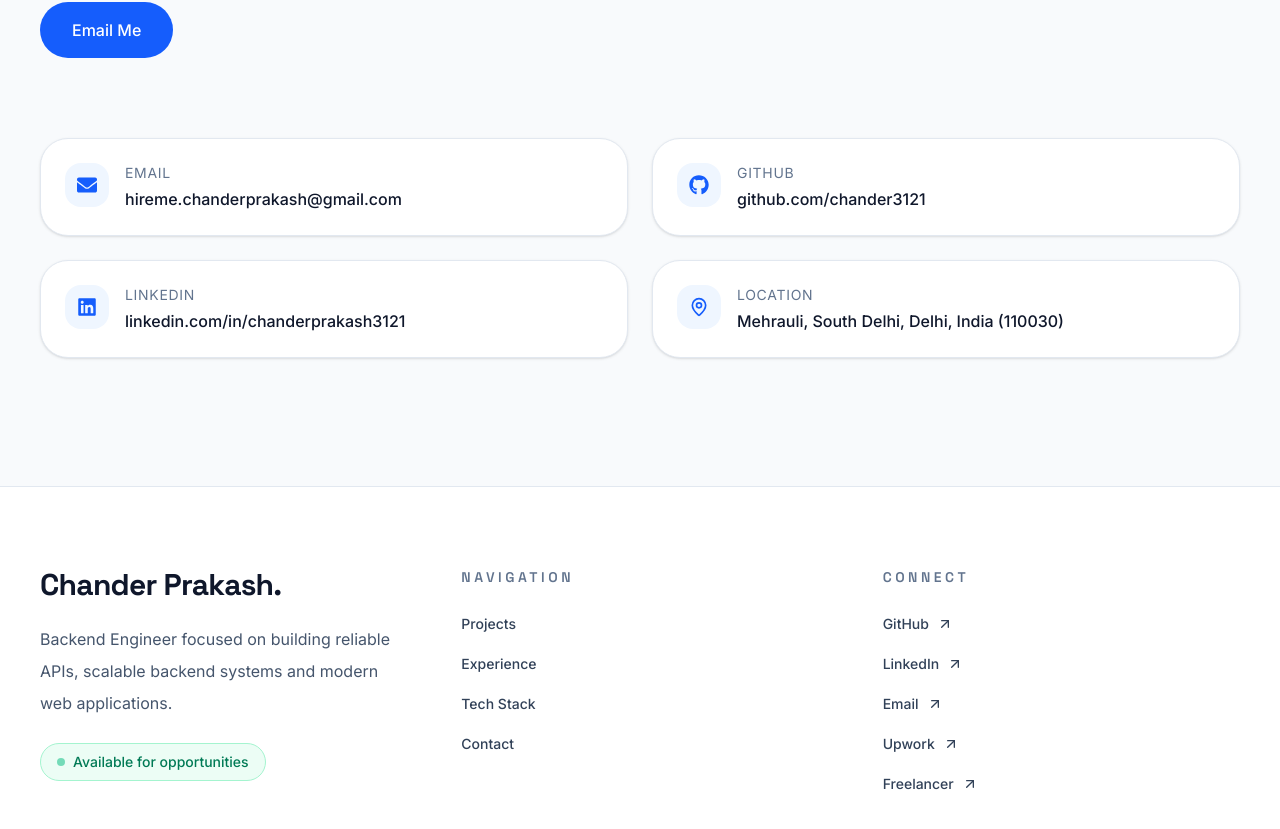
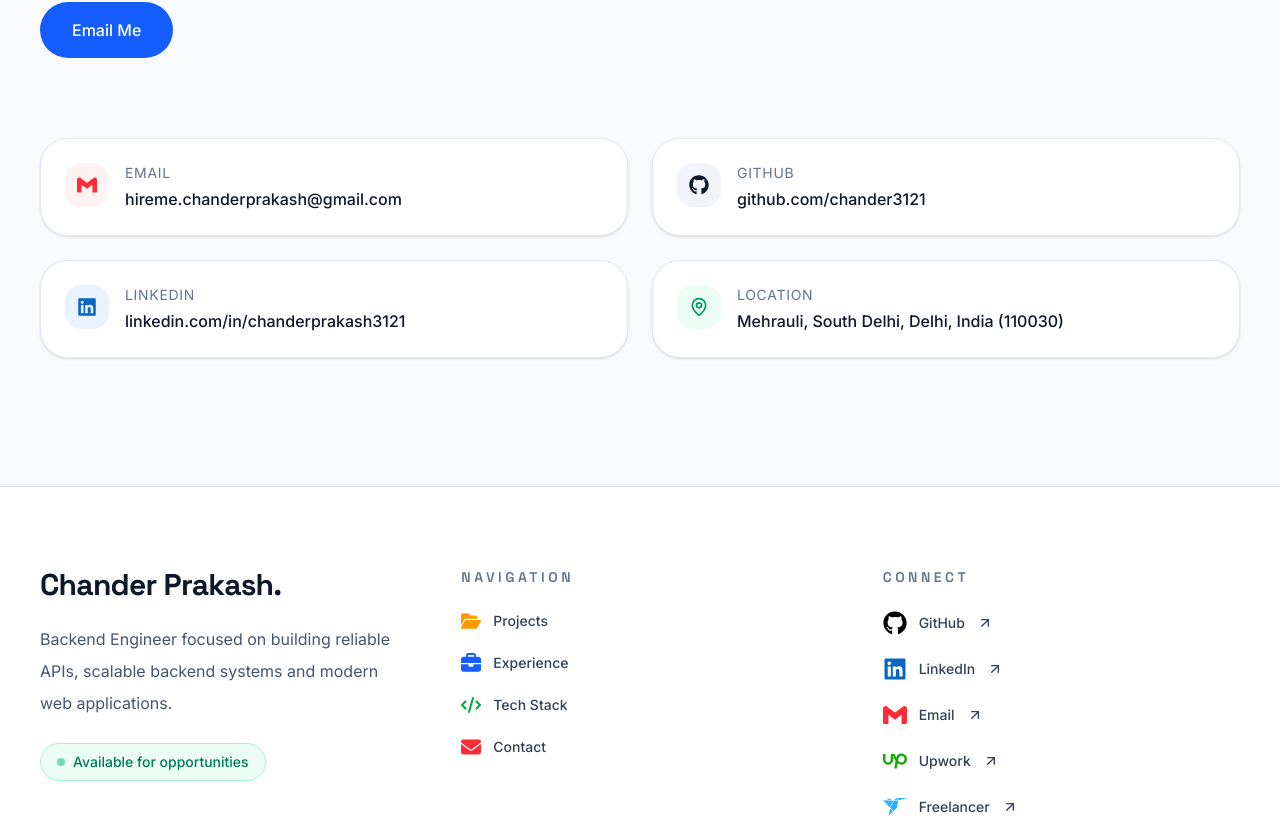
Before and after one commit to Chander3121/whoischanderprakash, a Next.js app: page / in a window 1280 px wide. Shown: the part 7111-7940 px from the top of the page. Built offline with nearby package versions, Linux system fonts and the light colour scheme; no server answers.

Commit message:
Change icons color and add icons in footer links

```diff
--- a/components/cards/ContactCard.tsx
+++ b/components/cards/ContactCard.tsx
@@ -3,14 +3,35 @@
 import { motion } from "framer-motion";
 import Link from "next/link";
 
-import { FaGithub, FaLinkedin, FaEnvelope } from "react-icons/fa";
+import { FaGithub, FaLinkedin } from "react-icons/fa";
+import { SiGmail } from "react-icons/si";
 import { MapPin } from "lucide-react";
 
 const icons = {
-  mail: FaEnvelope,
-  github: FaGithub,
-  linkedin: FaLinkedin,
-  location: MapPin,
+  mail: {
+    icon: SiGmail,
+    color: "text-red-500",
+    bg: "bg-red-50",
+    hoverBg: "group-hover:bg-red-500",
+  },
+  github: {
+    icon: FaGithub,
+    color: "text-slate-900 dark:text-white",
+    bg: "bg-slate-100",
+    hoverBg: "group-hover:bg-slate-900",
+  },
+  linkedin: {
+    icon: FaLinkedin,
+    color: "text-[#0A66C2]",
+    bg: "bg-[#E8F3FF]",
+    hoverBg: "group-hover:bg-[#0A66C2]",
+  },
+  location: {
+    icon: MapPin,
+    color: "text-emerald-600",
+    bg: "bg-emerald-50",
+    hoverBg: "group-hover:bg-emerald-600",
+  },
 } as const;
 
 type IconType = keyof typeof icons;
@@ -28,7 +49,7 @@ export default function ContactCard({
   value,
   href,
 }: Props) {
-  const Icon = icons[icon];
+  const { icon: Icon, color, bg, hoverBg } = icons[icon];
 
   return (
     <motion.div
@@ -60,23 +81,21 @@ export default function ContactCard({
           hover:shadow-xl
         "
       >
-        <div className="
+        <div
+          className={`
             rounded-xl
-          bg-blue-50
             p-2.5
-
-          text-blue-600
-
             transition-all
             duration-300
-
             group-hover:scale-110
-          group-hover:bg-blue-600
             group-hover:text-white
-
             sm:rounded-2xl
             sm:p-3
-        ">
+            ${bg}
+            ${color}
+            ${hoverBg}
+          `}
+        >
           <Icon size={20} />
         </div>
 
--- a/components/layout/Footer.tsx
+++ b/components/layout/Footer.tsx
@@ -1,45 +1,76 @@
 import Link from "next/link";
 import { ArrowUpRight } from "lucide-react";
+
+import {
+  FaGithub,
+  FaLinkedin,
+  FaUpwork,
+  FaFolderOpen,
+  FaBriefcase,
+  FaCode,
+  FaEnvelope,
+} from "react-icons/fa6";
+
+import { SiFreelancer, SiGmail } from "react-icons/si";
 
 const navigation = [
   {
     label: "Projects",
     href: "#projects",
+    icon: FaFolderOpen,
+    color: "text-amber-500",
   },
   {
     label: "Experience",
     href: "#experience",
+    icon: FaBriefcase,
+    color: "text-blue-600",
   },
   {
     label: "Tech Stack",
     href: "#tech-stack",
+    icon: FaCode,
+    color: "text-green-600",
   },
   {
     label: "Contact",
     href: "#contact",
+    icon: FaEnvelope,
+    color: "text-red-500",
   },
 ];
+
 
 const socials = [
   {
     label: "GitHub",
     href: "https://github.com/chander3121",
+    icon: FaGithub,
+    color: "text-black dark:text-white",
   },
   {
     label: "LinkedIn",
     href: "https://linkedin.com/in/chanderprakash3121",
+    icon: FaLinkedin,
+    color: "text-[#0A66C2]",
   },
   {
     label: "Email",
     href: "mailto:hireme.chanderprakash@gmail.com",
+    icon: SiGmail,
+    color: "text-red-500",
   },
   {
     label: "Upwork",
     href: "https://www.upwork.com/freelancers/~01e97f825ef3368606?mp_source=share",
+    icon: FaUpwork,
+    color: "text-[#14A800]",
   },
   {
     label: "Freelancer",
     href: "https://www.freelancer.in/u/Chander1998?sb=t",
+    icon: SiFreelancer,
+    color: "text-[#29B2FE]",
   },
 ];
 
@@ -98,16 +129,21 @@ export default function Footer() {
             </h3>
 
             <ul className="mt-6 space-y-4">
-              {navigation.map((item) => (
+              {navigation.map((item) => {
+                const Icon = item.icon;
+
+                return (
                   <li key={item.label}>
                     <Link
                       href={item.href}
-                    className="inline-flex items-center gap-2 text-sm font-medium text-slate-700 transition-all duration-300 hover:text-blue-600 hover:translate-x-1"
+                      className="inline-flex items-center gap-3 text-sm font-medium text-slate-700 transition-all duration-300 hover:text-blue-600 hover:translate-x-1"
                     >
-                    {item.label}
+                      <Icon className={`${item.color} text-xl`} />
+                      <span>{item.label}</span>
                     </Link>
                   </li>
-              ))}
+                );
+              })}
             </ul>
           </div>
 
@@ -119,20 +155,26 @@ export default function Footer() {
             </h3>
 
             <ul className="mt-5 space-y-3 sm:mt-6 sm:space-y-4">
-              {socials.map((item) => (
+              {socials.map((item) => {
+                const Icon = item.icon;
+
+                return (
                   <li key={item.label}>
                     <Link
                       href={item.href}
                       target="_blank"
                       rel="noopener noreferrer"
-                    className="inline-flex items-center gap-2 text-sm font-medium text-slate-700 transition-all duration-300 hover:text-blue-600 hover:translate-x-1"
+                      className="inline-flex items-center gap-3 text-sm font-medium text-slate-700 transition-all duration-300 hover:text-blue-600 hover:translate-x-1"
                     >
-                    {item.label}
+                      <Icon className={`${item.color} text-2xl`} />
+
+                      <span>{item.label}</span>
 
                       <ArrowUpRight size={16} />
                     </Link>
                   </li>
-              ))}
+                );
+              })}
             </ul>
           </div>
         </div>
--- a/components/navbar/MobileNavLinks.tsx
+++ b/components/navbar/MobileNavLinks.tsx
@@ -20,26 +20,46 @@ const links = [
     label: "Projects",
     id: "projects",
     icon: BriefcaseBusiness,
+    bg: "bg-amber-100",
+    hoverBg: "group-hover:bg-amber-200",
+    color: "text-amber-600",
+    hoverColor: "group-hover:text-amber-700",
   },
   {
     label: "Experience",
     id: "experience",
     icon: Briefcase,
+    bg: "bg-sky-100",
+    hoverBg: "group-hover:bg-sky-200",
+    color: "text-sky-600",
+    hoverColor: "group-hover:text-sky-700",
   },
   {
     label: "Services",
     id: "services",
     icon: Handshake,
+    bg: "bg-emerald-100",
+    hoverBg: "group-hover:bg-emerald-200",
+    color: "text-emerald-600",
+    hoverColor: "group-hover:text-emerald-700",
   },
   {
     label: "Tech Stack",
     id: "tech-stack",
     icon: Cpu,
+    bg: "bg-violet-100",
+    hoverBg: "group-hover:bg-violet-200",
+    color: "text-violet-600",
+    hoverColor: "group-hover:text-violet-700",
   },
   {
     label: "Contact",
     id: "contact",
     icon: Mail,
+    bg: "bg-rose-100",
+    hoverBg: "group-hover:bg-rose-200",
+    color: "text-rose-600",
+    hoverColor: "group-hover:text-rose-700",
   },
 ];
 
@@ -94,31 +114,25 @@ export default function MobileNavLinks({
             <div className="flex items-center gap-4">
 
               <div
-                className="
+                className={`
                   flex
                   h-11
                   w-11
                   items-center
                   justify-center
-
                   rounded-xl
-
-                  bg-slate-100
-
                   transition-all
-
-                  group-hover:bg-blue-100
-                "
+                  ${link.bg}
+                  ${link.hoverBg}
+                `}
               >
                 <Icon
                   size={20}
-                  className="
-                    text-slate-600
-
+                  className={`
                     transition-all
-
-                    group-hover:text-blue-600
-                  "
+                    ${link.color}
+                    ${link.hoverColor}
+                  `}
                 />
               </div>
 
```
Lines whose indentation alone changed are shown as unchanged.
